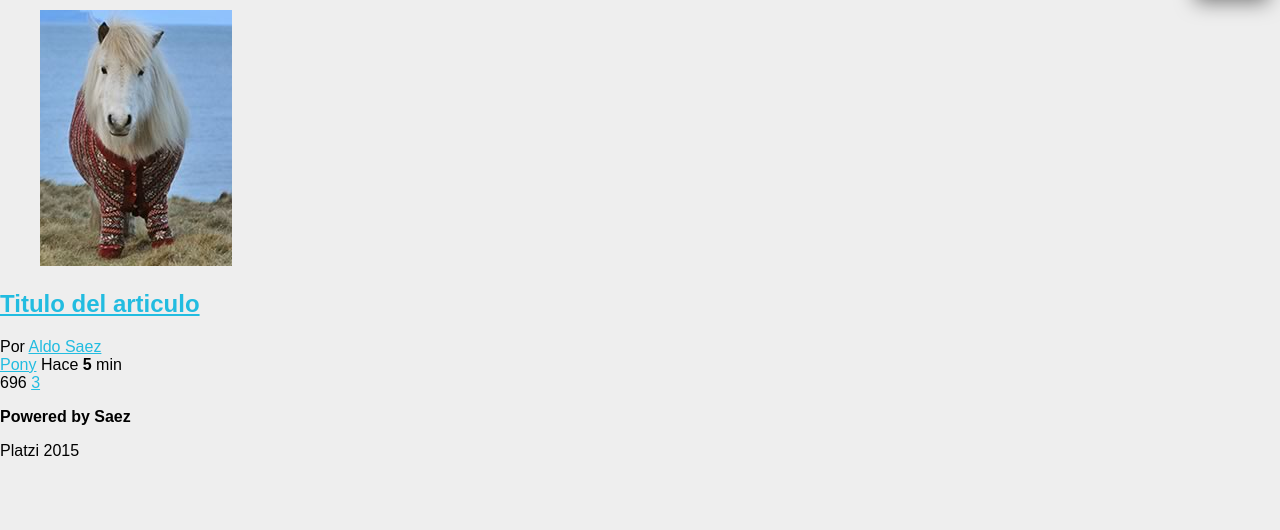
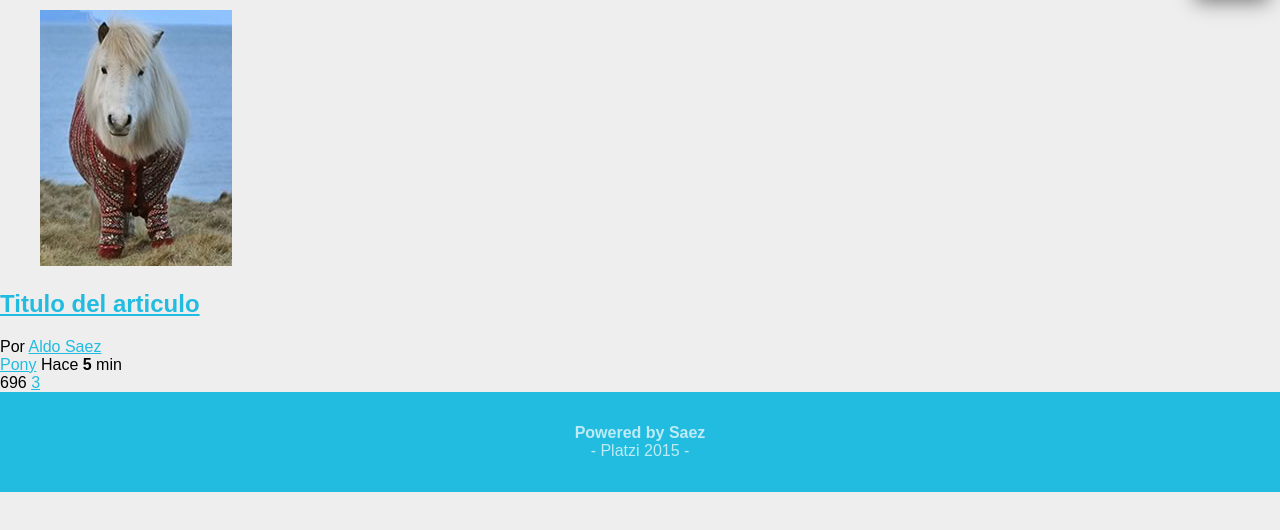
Before and after one commit to CrisLewis/Proyecto-Web-Platzi-2015, a plain HTML site: page index.html in a window 1280 px wide. Shown: the part 112-642 px from the top of the page. Drawn offline with Linux system fonts and the light colour scheme.

Commit message:
Diseño Web 4.0 - Footer

```diff
--- a/estilos.css
+++ b/estilos.css
@@ -92,3 +92,29 @@ nav ul li a {
 	display: block;
 	padding: 0.5em 0;
 }
+
+
+/* ------- FOOTER ----------- */
+
+footer {
+	background-color: #22BCE0;
+	color: rgba(255,255,255,0.7);
+	padding: 1em;
+	text-align: center;
+}
+
+footer p:first-child {
+	margin-bottom: 0;
+}
+
+footer p:last-child {
+	margin-top: 0;
+}
+
+footer p:last-child:before {
+	content: "- ";
+}
+
+footer p:last-child:after {
+	content: " -";
+}
```
